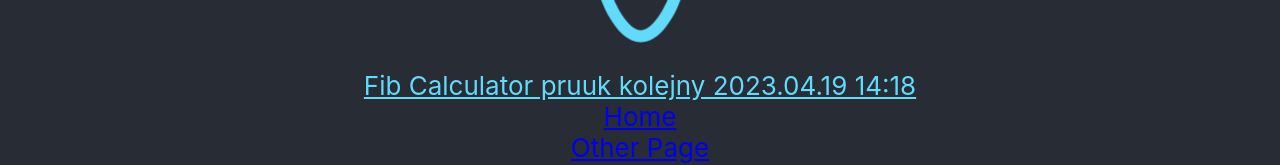
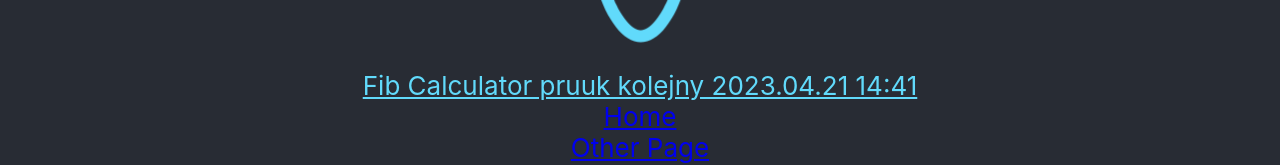
Before and after one commit to bandzior-git/laughing-funicular, a React (Create React App) app in the folder client/: page / in a window 1280 px wide. Shown: the part 444-609 px from the top of the page. Built offline with nearby package versions, Linux system fonts and the light colour scheme; no server answers.

Commit message:
Some change to deploy

```diff
--- a/client/src/App.js
+++ b/client/src/App.js
@@ -17,7 +17,7 @@ function App() {
             target="_blank"
             rel="noopener noreferrer"
           >
-            Fib Calculator pruuk kolejny 2023.04.19 14:18
+            Fib Calculator pruuk kolejny 2023.04.21 14:41
           </a>
           <Link to="/">Home</Link>
           <Link to="/otherpage">Other Page</Link>
```
